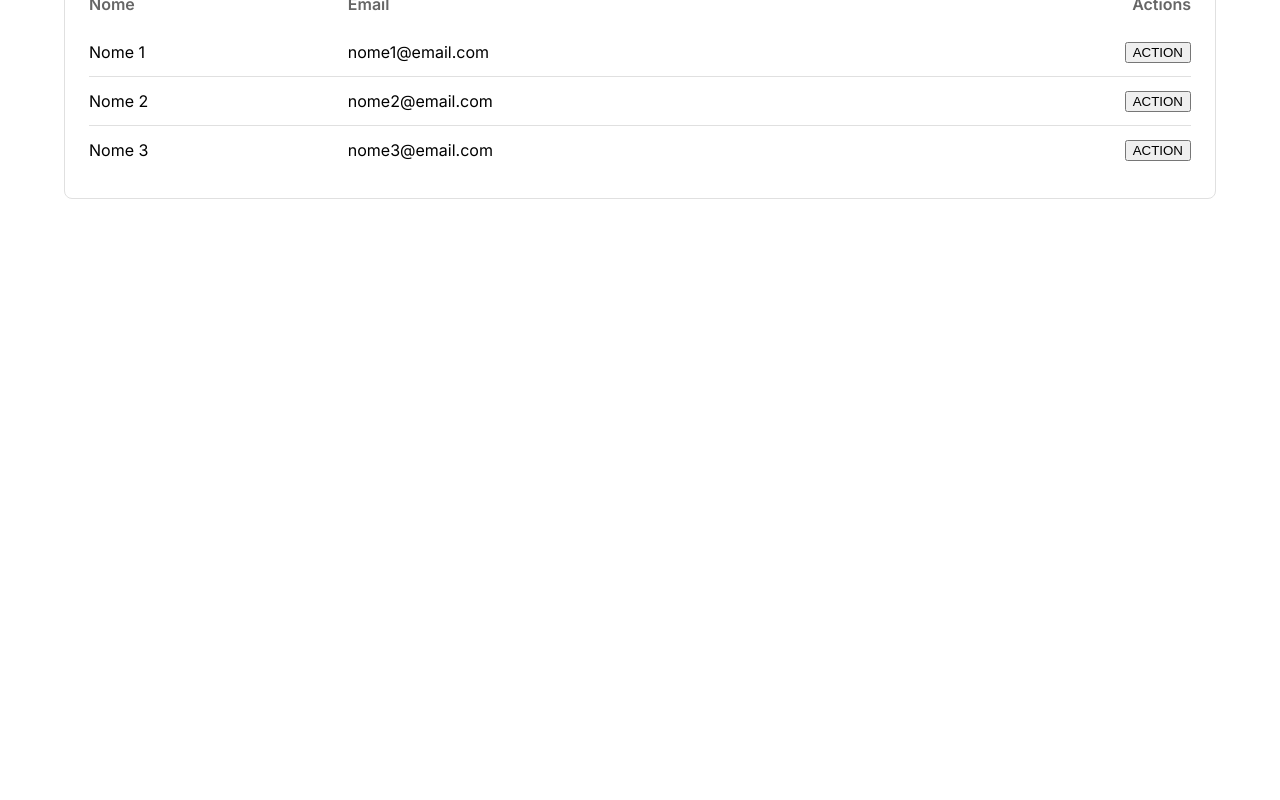
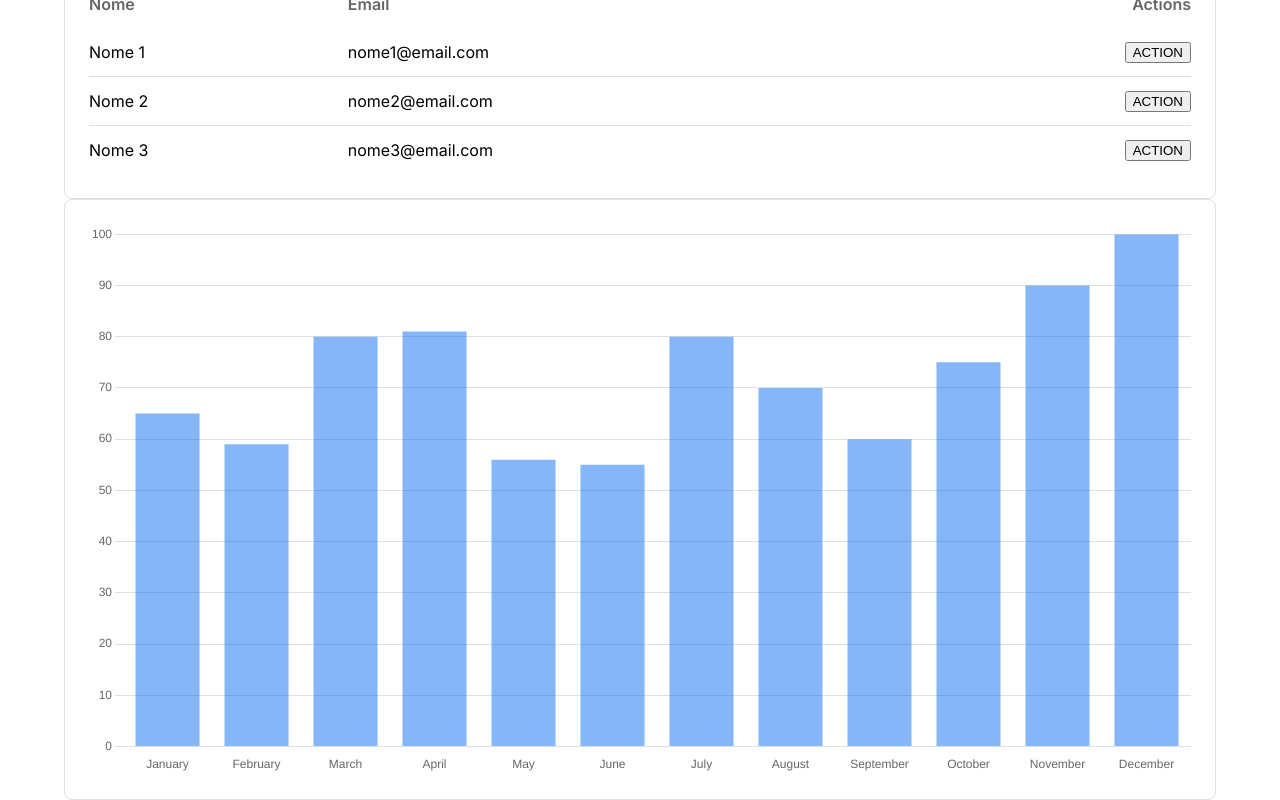
Before and after one commit to Edmilson2606/dnc-sales-dashboard-ecm, a React (Vite) app: page /home in a window 1280 px wide. Shown: the part 483-1283 px from the top of the page. Before the commit the page ends 800 px from the top, so only its background shows below. Built offline with nearby package versions, Linux system fonts and the light colour scheme.

Commit message:
Feat: Chart Component

```diff
--- a/package.json
+++ b/package.json
@@ -14,7 +14,9 @@
     "@emotion/styled": "^11.14.1",
     "@mui/material": "^5.18.0",
     "@types/styled-components": "^5.1.34",
+    "chart.js": "^4.5.0",
     "react": "^19.1.1",
+    "react-chartjs-2": "^5.3.0",
     "react-dom": "^19.1.1",
     "react-router-dom": "^7.8.1",
     "styled-components": "^6.1.19"
--- /dev/null
+++ b/src/components/CustomChart.tsx
@@ -0,0 +1,83 @@
+import { useTheme } from 'styled-components'
+import {
+  Chart as ChartJS,
+  CategoryScale,
+  LinearScale,
+  BarElement,
+  PointElement,
+  LineElement,
+  Title,
+  Tooltip,
+  Legend
+} from 'chart.js'
+import { Line, Bar } from 'react-chartjs-2'
+import type { CustomChartProps } from '@/types'
+
+ChartJS.register(
+  CategoryScale,
+  LinearScale,
+  BarElement,
+  PointElement,
+  LineElement,
+  Title,
+  Tooltip,
+  Legend
+)
+
+function CustomChart(props: CustomChartProps) {
+  const { data, labels, type } = props
+  const theme = useTheme()
+  const options = {
+    responsive: true,
+    scaleShowVerticalLines: false,
+    scales: {
+      x: {
+        border: {
+          display: false,
+        },
+        grid: {
+          display: false,
+        },
+        ticks: {
+          color: theme.typographies.subtitle,
+        }
+      },
+      y: {
+        border: {
+          display: false,
+        },
+        grid: {
+          color: theme.appDefaultStroke,
+        },
+        ticks: {
+          color: theme.typographies.subtitle,
+        },
+      },
+    },
+    plugins: {
+      legend: {
+        display: false,
+      },
+    },
+  }
+
+  const chartData = {
+    labels,
+    datasets: [
+      {
+        data: data,
+        borderColor: 'rgb(12, 112, 242)',
+        backgroundColor: 'rgba(12, 112, 242, 0.5)',
+      }
+    ]
+  }
+
+  return type === 'bar' ? (
+    <Bar options={options} data={chartData} />
+  ) : (
+    <Line options={options} data={chartData} />
+  )
+}
+
+
+export default CustomChart
--- a/src/components/index.ts
+++ b/src/components/index.ts
@@ -1,4 +1,5 @@
 export { default as AvatarList } from './AvatarList'
+export { default as CustomChart } from './CustomChart'
 export { default as CustomTable } from './CustomTable'
 export { default as FormComponent } from './FormComponent'
 export { default as Header } from './Header'
--- a/src/pages/Home.tsx
+++ b/src/pages/Home.tsx
@@ -1,4 +1,4 @@
-import { AvatarList, CardComponent, CustomTable, Header } from "@/components"
+import { AvatarList, CardComponent, CustomChart, CustomTable, Header } from "@/components"
 import { Container } from "@mui/material"
 import { currencyConverter } from "@/utils"
 
@@ -56,6 +56,13 @@
             rows={mockTableData.rows}
           />
         </CardComponent>
+        <CardComponent>
+          <CustomChart
+            labels={['January', 'February', 'March', 'April', 'May', 'June', 'July', 'August', 'September', 'October', 'November', 'December']}
+            data={[65, 59, 80, 81, 56, 55, 80, 70, 60, 75, 90, 100]}
+            type="bar"
+          />
+        </CardComponent>
       </Container>
     </>
   )
--- /dev/null
+++ b/src/types/customChart.d.ts
@@ -0,0 +1,5 @@
+export interface CustomChartProps {
+  labels: string[]
+  data: number[]
+  type: 'line' | 'bar'
+}
--- a/src/types/index.ts
+++ b/src/types/index.ts
@@ -1,4 +1,5 @@
 export * from './avatarsList'
+export * from './customChart'
 export * from './customTable'
 export * from './theme'
 export * from './typographies'
```
Also changed, not shown: 1 other file (tests, documents, lock files or other folders).
